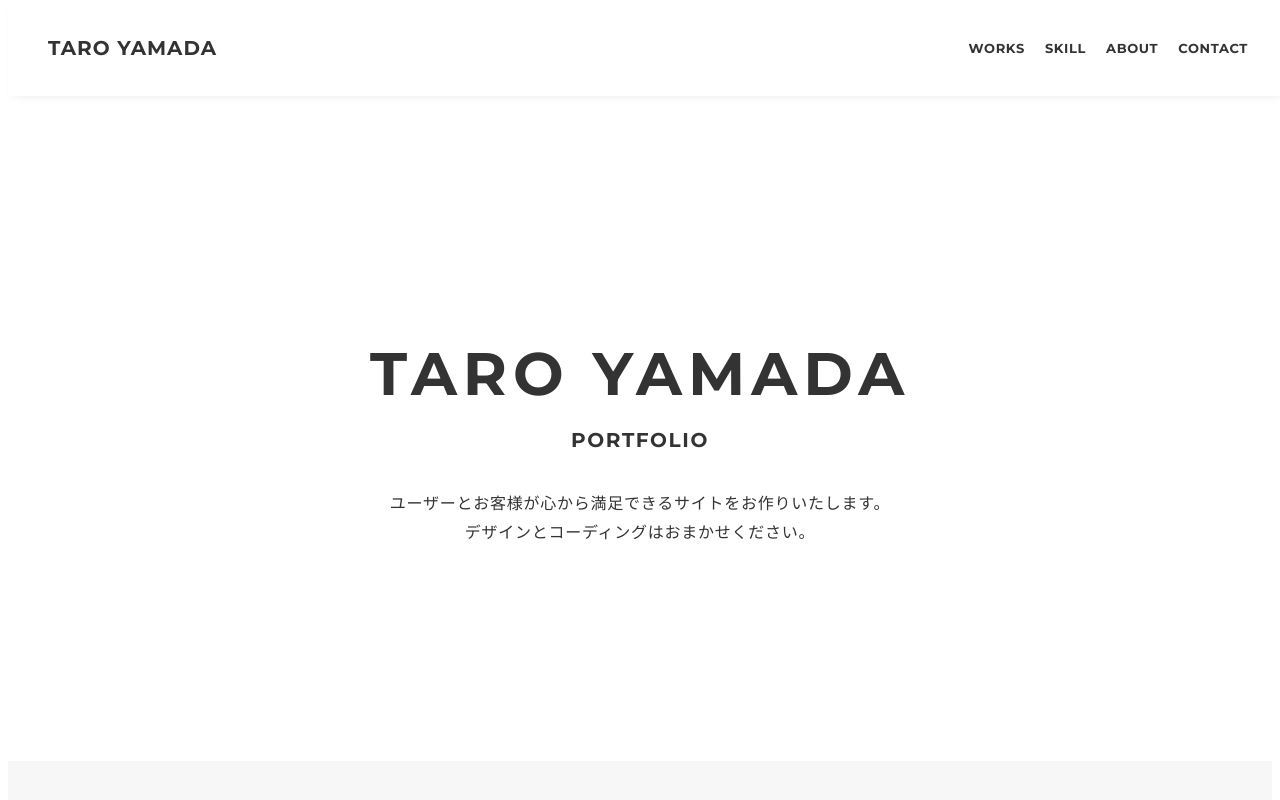
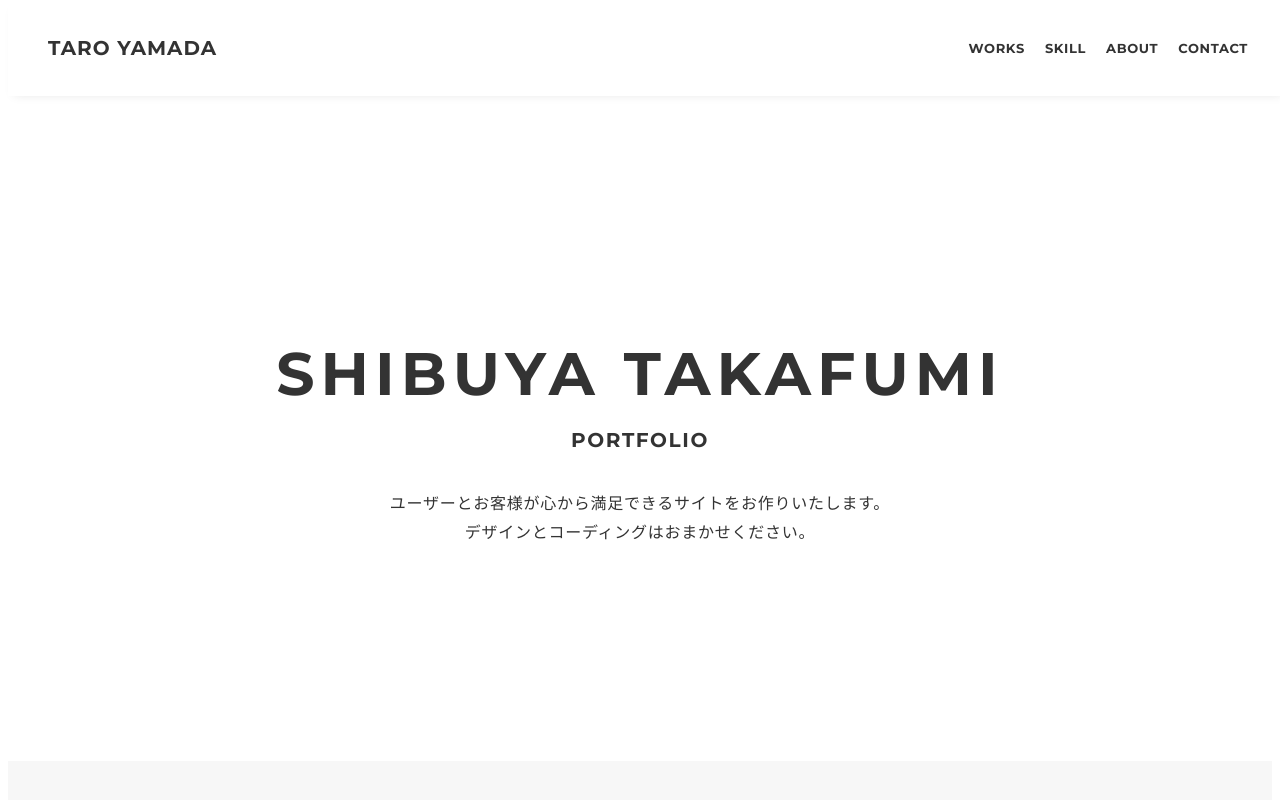
Before and after one commit to 21-0384-shibuya/shibuta.io, a plain HTML site: page index.html in a window 1280 px wide. Shown: the top 800 px of the page. Drawn offline with nearby package versions, Linux system fonts and the light colour scheme.

Commit message:
Update index.html

```diff
--- a/index.html
+++ b/index.html
@@ -45,7 +45,7 @@
       <!-- mv -->
       <div class="mv">
         <div class="mv-container">
-          <p class="mv-title">TARO YAMADA</p>
+          <p class="mv-title">SHIBUYA TAKAFUMI</p>
           <p class="mv-subtitle">PORTFOLIO</p>
           <p class="mv-text">
             ユーザーとお客様が心から満足できる<br class="sp-only">サイトをお作りいたします。<br>
```
